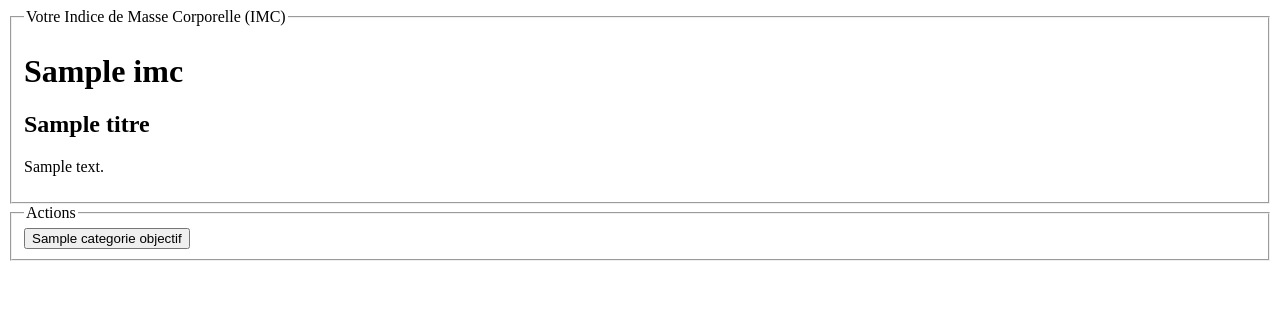
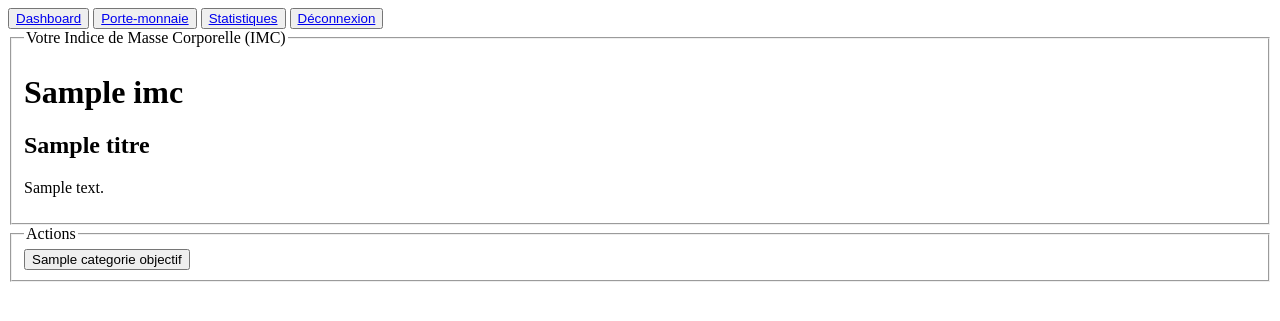
Before and after one commit to Elie12-d/Regime, a CodeIgniter 4 app: the page made by app/Views/Dashboard.php in a window 1280 px wide. Shown: the top 321 px of the page. Run offline with PHP 8.4 and a stand-in for CodeIgniter, Linux system fonts and the light colour scheme; the template is opened without the code that fills it: most values are stand-ins (such as "Sample title", 1, 10 or a date in 2020); some libraries are stand-ins or nearby versions.

Commit message:
ajout de bouton statistics logout
Co-authored-by: Copilot <copilot@github.com>

```diff
--- a/app/Config/Routes.php
+++ b/app/Config/Routes.php
@@ -9,3 +9,5 @@ $routes->get('/', 'Home::index');
 $routes->get('/dashboard', 'Home::init');
 $routes->post('/objectif/(:num)', 'ObjectifController::setObjectif/$1');
 $routes->get('/porte-monnaie', 'PorteMonnaie::index');
+$routes->get('/statistiques', 'Statistiques::index');
+$routes->get('/logout', 'AuthController::logout');
--- a/app/Views/Dashboard.php
+++ b/app/Views/Dashboard.php
@@ -6,6 +6,12 @@
     <title>Suivi de votre sante</title>
 </head>
 <body>
+    <div class="nav">
+        <button><a href="<?= site_url('dashboard') ?>">Dashboard</a></button>
+        <button><a href="<?= site_url('porte-monnaie') ?>">Porte-monnaie</a></button>
+        <button><a href="<?= site_url('statistiques') ?>">Statistiques</a></button>
+        <button><a href="<?= site_url('logout') ?>">Déconnexion</a></button>
+    </div>
     <fieldset>
         <legend>Votre Indice de Masse Corporelle (IMC)</legend>
         <h1><?= esc($imc) ?></h1>
```
